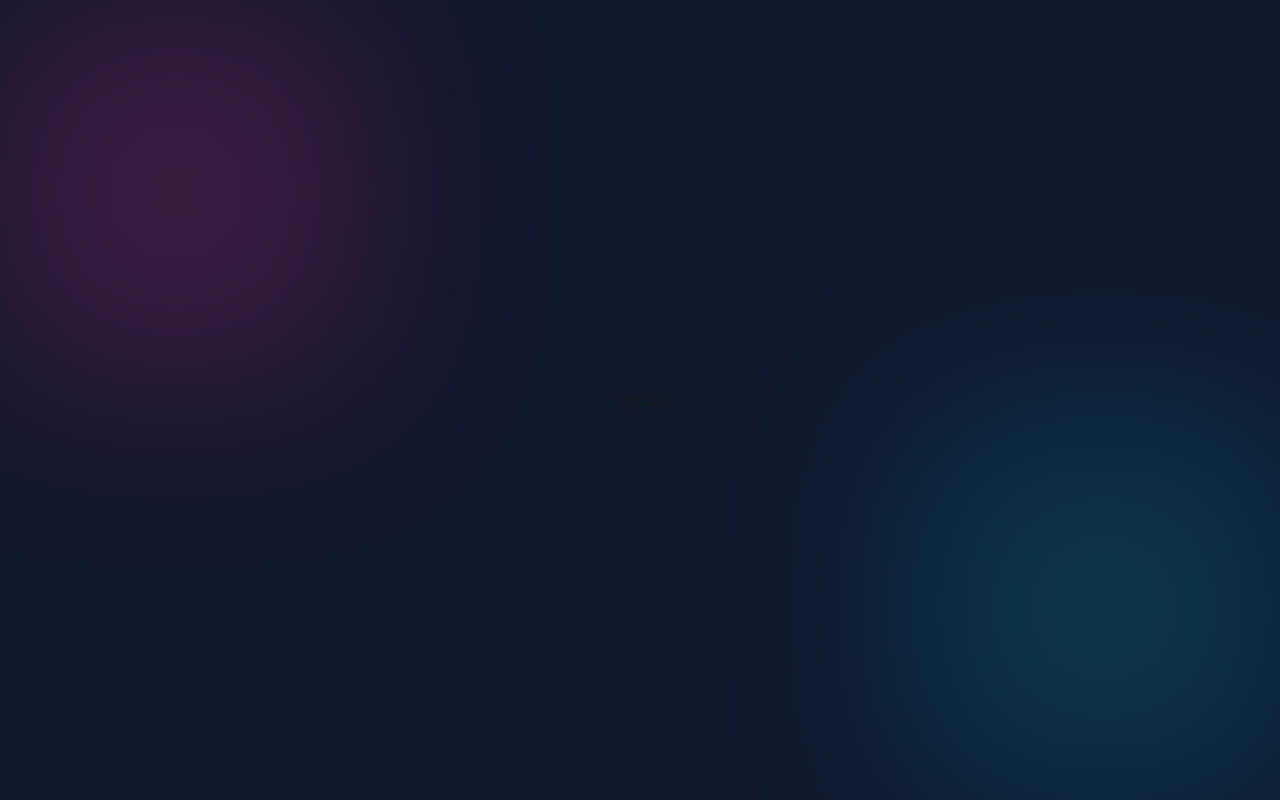
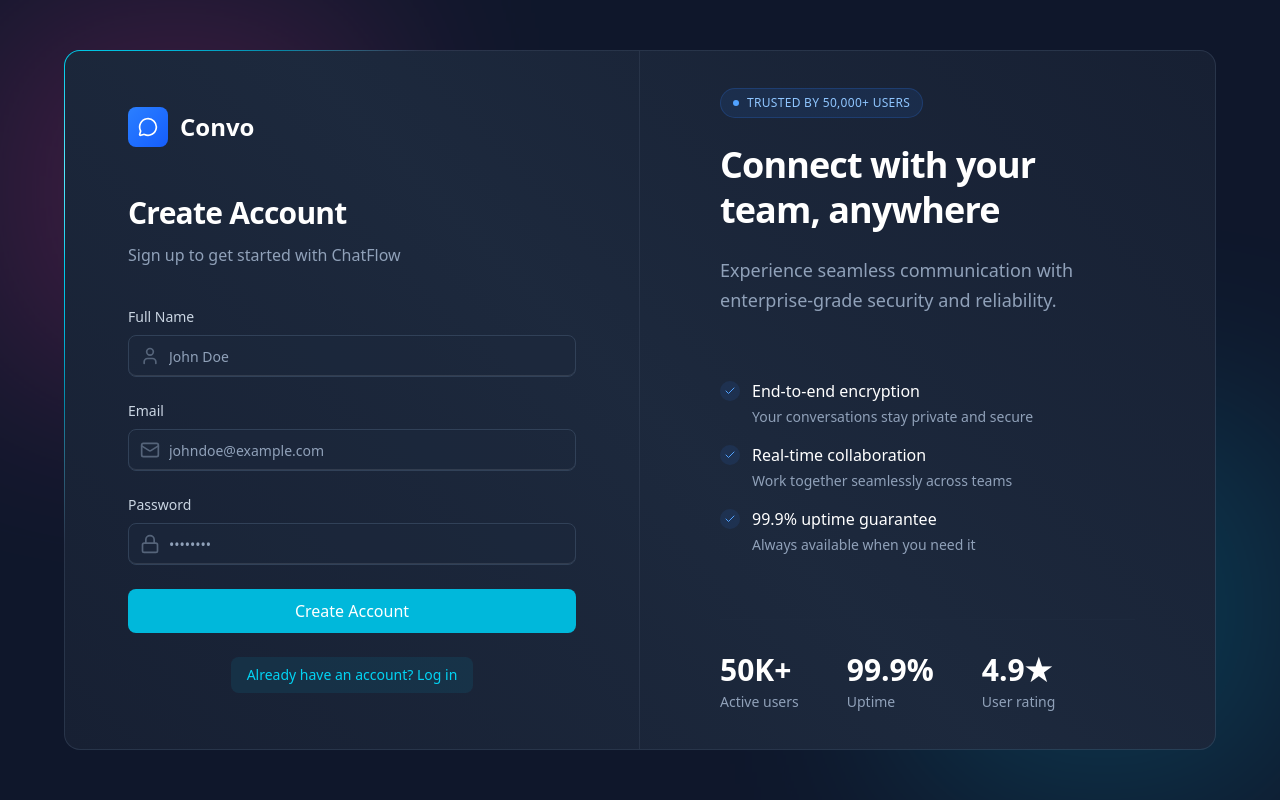
Before and after one commit to xenorre/convo-frontend, a React (Vite) app: page /sign-up in a window 1280 px wide. Built offline with nearby package versions, Linux system fonts and the light colour scheme; no server answers.

Commit message:
feat: add sign-up page with styling, change to RootLayout styles

```diff
--- a/src/RootLayout.tsx
+++ b/src/RootLayout.tsx
@@ -3,9 +3,9 @@
 function RootLayout() {
   return (
     <div className="min-h-screen bg-slate-900 relative flex items-center justify-center p-4 overflow-hidden">
-      <div className="absolute inset-0 bg-[linear-gradient(to_right, #4f4f4f2e_1px, transparent_1px), linear-gradient(to_bottom, #4f4f4f2e_1px, transparent_1px)] bg-[size:14px_24px]" />
-      <div className="absolute top-0 -left-4 size-96 bg-pink-500 opacity-20 blur-[100px]" />
-      <div className="absolute bottom-0 -right-4 size-96 bg-cyan-500 opacity-20 blur-[100px]" />
+      <div className="absolute inset-0 bg-[linear-gradient(to_right, #4f4f4f2e_1px, transparent_1px), linear-gradient(to_bottom, #4f4f4f2e_1px, transparent_1px)] bg-[size:14px_24px] -z-10 pointer-events-none" />
+      <div className="absolute top-0 -left-4 size-96 bg-pink-500 opacity-20 blur-[100px] -z-0 pointer-events-none" />
+      <div className="absolute bottom-0 -right-4 size-96 bg-cyan-500 opacity-20 blur-[100px] -z-0 pointer-events-none" />
       <Outlet />
     </div>
   );
--- a/src/index.css
+++ b/src/index.css
@@ -1,2 +1,49 @@
 @import "tailwindcss";
 @plugin "daisyui";
+
+@property --border-angle {
+  inherits: false;
+  initial-value: 0deg;
+  syntax: "<angle>";
+}
+
+@theme {
+  @keyframes border-spin {
+    from {
+      --border-angle: 0deg;
+    }
+    to {
+      --border-angle: 360deg;
+    }
+  }
+}
+
+@layer utilities {
+  .animate-border {
+    animation: border-spin 6s linear infinite;
+  }
+}
+
+.input {
+  @apply w-full bg-slate-800/50 border border-slate-700 rounded-lg py-5 pl-10 pr-4 text-slate-200 placeholder-slate-400 focus:ring-2 focus:ring-cyan-500 focus:border-transparent;
+}
+
+.auth-input-icon {
+  @apply absolute left-3 top-1/2 -translate-y-1/2 text-slate-400 size-5;
+}
+
+.auth-input-label {
+  @apply block text-sm font-medium text-slate-300 mb-2;
+}
+
+.auth-badge {
+  @apply inline-flex items-center px-3 py-1 text-xs font-medium rounded-full bg-cyan-500/20 text-cyan-300;
+}
+
+.auth-btn {
+  @apply w-full bg-cyan-500 text-white rounded-lg py-2.5 font-medium hover:bg-cyan-600 focus:ring-2 focus:ring-cyan-500 transition-all;
+}
+
+.auth-link {
+  @apply px-4 py-2 inline-block bg-cyan-500/10 rounded-lg text-cyan-400 hover:text-cyan-500 text-sm transition-colors;
+}
--- a/src/pages/SignUp.tsx
+++ b/src/pages/SignUp.tsx
@@ -1,5 +1,219 @@
+import { useState } from "react";
+import { useAuthStore } from "@/store/useAuthStore";
+import BorderAnimatedContainer from "@/components/BorderAnimatedContainer";
+import {
+  Check,
+  LoaderCircle,
+  LockIcon,
+  MailIcon,
+  MessageCircle,
+  UserIcon,
+} from "lucide-react";
+import { Link } from "react-router";
+
 function SignUp() {
-  return <div>SignUp</div>;
+  const [formData, setFormData] = useState({
+    fullName: "",
+    email: "",
+    password: "",
+  });
+  const { signUp, isSigningUp } = useAuthStore();
+
+  const handleSubmit = (e) => {
+    e.preventDefault();
+
+    signUp(formData);
+  };
+
+  return (
+    <div className="w-full flex items-center justify-center p-4 bg-slate-900">
+      <div className="relative w-full max-w-6xl lg:h-[700px] h-[650px]">
+        <BorderAnimatedContainer>
+          <div className="w-full flex flex-col md:flex-row">
+            <div className="w-full lg:w-1/2 p-8 flex items-center justify-center md:border-r border-slate-600/30">
+              <div className="max-w-md w-full">
+                <div className="flex items-center gap-3 mb-12">
+                  <div className="w-10 h-10 rounded-lg bg-gradient-to-br from-blue-500 to-blue-600 flex items-center justify-center">
+                    <MessageCircle className="w-5 h-5 text-white" />
+                  </div>
+                  <span className="text-2xl font-bold text-white">Convo</span>
+                </div>
+
+                <div className="space-y-3 mb-10">
+                  <h1 className="text-3xl font-semibold text-white tracking-tight">
+                    Create Account
+                  </h1>
+                  <p className="text-slate-400">
+                    Sign up to get started with ChatFlow
+                  </p>
+                </div>
+
+                <form onSubmit={handleSubmit} className="space-y-6">
+                  <div>
+                    <label className="auth-input-label">Full Name</label>
+                    <div className="relative">
+                      <UserIcon className="auth-input-icon" />
+                      <input
+                        type="text"
+                        value={formData.fullName}
+                        onChange={(e) =>
+                          setFormData({ ...formData, fullName: e.target.value })
+                        }
+                        className="input"
+                        placeholder="John Doe"
+                      />
+                    </div>
+                  </div>
+
+                  <div>
+                    <label className="auth-input-label">Email</label>
+                    <div className="relative">
+                      <MailIcon className="auth-input-icon" />
+                      <input
+                        type="text"
+                        value={formData.email}
+                        onChange={(e) =>
+                          setFormData({ ...formData, email: e.target.value })
+                        }
+                        className="input"
+                        placeholder="johndoe@example.com"
+                      />
+                    </div>
+                  </div>
+
+                  <div>
+                    <label className="auth-input-label">Password</label>
+                    <div className="relative">
+                      <LockIcon className="auth-input-icon" />
+                      <input
+                        type="password"
+                        value={formData.password}
+                        onChange={(e) =>
+                          setFormData({ ...formData, password: e.target.value })
+                        }
+                        className="input"
+                        placeholder="••••••••"
+                      />
+                    </div>
+                  </div>
+
+                  <button
+                    className="auth-btn"
+                    type="submit"
+                    onClick={handleSubmit}
+                    disabled={isSigningUp}
+                  >
+                    {isSigningUp ? (
+                      <LoaderCircle className="animate-spin" />
+                    ) : (
+                      "Create Account"
+                    )}
+                  </button>
+                </form>
+
+                <div className="mt-6 text-center">
+                  <Link to="/login" className="auth-link">
+                    Already have an account? Log in
+                  </Link>
+                </div>
+              </div>
+            </div>
+            <div className="hidden lg:flex lg:w-1/2 relative overflow-hidden">
+              <div className="absolute top-0 right-0 w-[600px] h-[600px] rounded-full blur-[150px]" />
+
+              {/* Content */}
+              <div className="relative z-10 flex flex-col justify-center w-full px-20 py-20">
+                <div className="space-y-6 mb-16">
+                  <div className="inline-flex items-center gap-2 px-3 py-1.5 rounded-full bg-blue-500/10 border border-blue-500/20">
+                    <div className="w-1.5 h-1.5 rounded-full bg-blue-400 animate-pulse" />
+                    <span className="text-xs font-medium text-blue-300 tracking-wide">
+                      TRUSTED BY 50,000+ USERS
+                    </span>
+                  </div>
+
+                  <h2 className="text-4xl font-semibold text-white leading-tight tracking-tight max-w-lg">
+                    Connect with your team, anywhere
+                  </h2>
+
+                  <p className="text-lg text-slate-400 leading-relaxed max-w-md">
+                    Experience seamless communication with enterprise-grade
+                    security and reliability.
+                  </p>
+                </div>
+
+                <div className="space-y-4 mb-16">
+                  <div className="flex items-start gap-3 group">
+                    <div className="w-5 h-5 rounded-full bg-blue-500/10 flex items-center justify-center mt-0.5 group-hover:bg-blue-500/20 transition-colors">
+                      <Check className="w-3 h-3 text-blue-400" />
+                    </div>
+                    <div>
+                      <h3 className="text-white font-medium mb-1">
+                        End-to-end encryption
+                      </h3>
+                      <p className="text-sm text-slate-400">
+                        Your conversations stay private and secure
+                      </p>
+                    </div>
+                  </div>
+
+                  <div className="flex items-start gap-3 group">
+                    <div className="w-5 h-5 rounded-full bg-blue-500/10 flex items-center justify-center mt-0.5 group-hover:bg-blue-500/20 transition-colors">
+                      <Check className="w-3 h-3 text-blue-400" />
+                    </div>
+                    <div>
+                      <h3 className="text-white font-medium mb-1">
+                        Real-time collaboration
+                      </h3>
+                      <p className="text-sm text-slate-400">
+                        Work together seamlessly across teams
+                      </p>
+                    </div>
+                  </div>
+
+                  <div className="flex items-start gap-3 group">
+                    <div className="w-5 h-5 rounded-full bg-blue-500/10 flex items-center justify-center mt-0.5 group-hover:bg-blue-500/20 transition-colors">
+                      <Check className="w-3 h-3 text-blue-400" />
+                    </div>
+                    <div>
+                      <h3 className="text-white font-medium mb-1">
+                        99.9% uptime guarantee
+                      </h3>
+                      <p className="text-sm text-slate-400">
+                        Always available when you need it
+                      </p>
+                    </div>
+                  </div>
+                </div>
+
+                <div className="flex items-center gap-12 pt-8 border-t border-slate-800">
+                  <div>
+                    <div className="text-3xl font-semibold text-white mb-1">
+                      50K+
+                    </div>
+                    <div className="text-sm text-slate-400">Active users</div>
+                  </div>
+
+                  <div>
+                    <div className="text-3xl font-semibold text-white mb-1">
+                      99.9%
+                    </div>
+                    <div className="text-sm text-slate-400">Uptime</div>
+                  </div>
+
+                  <div>
+                    <div className="text-3xl font-semibold text-white mb-1">
+                      4.9★
+                    </div>
+                    <div className="text-sm text-slate-400">User rating</div>
+                  </div>
+                </div>
+              </div>
+            </div>
+          </div>
+        </BorderAnimatedContainer>
+      </div>
+    </div>
+  );
 }
 
 export default SignUp;
```
